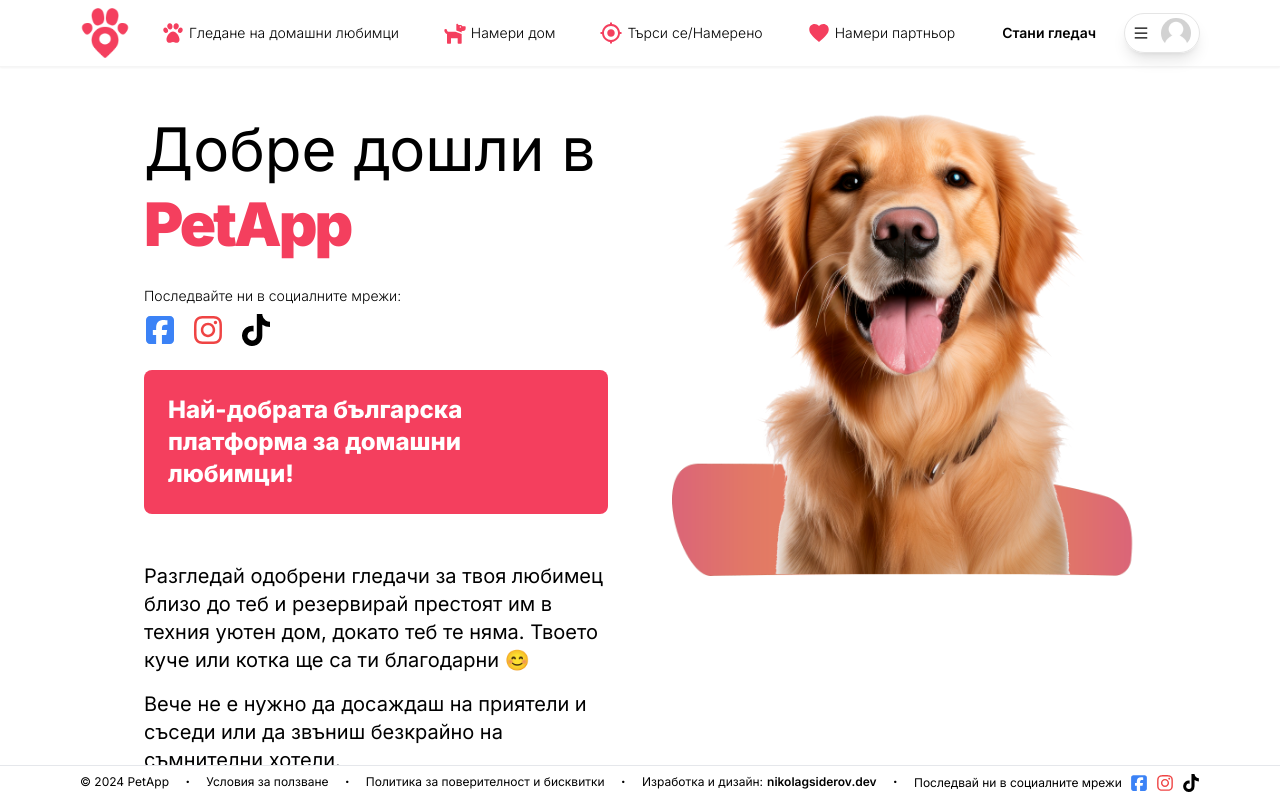
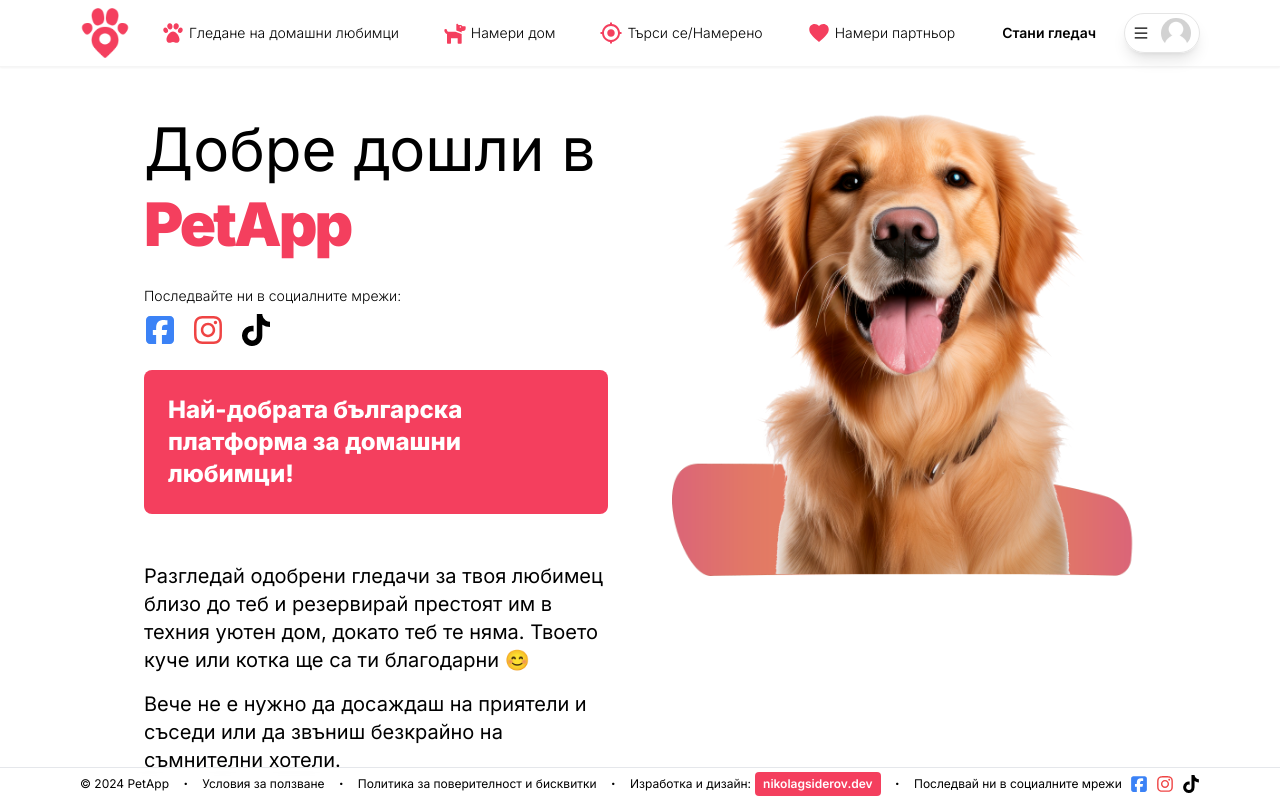
Before and after one commit to nikolagsiderov/PetApp, a Next.js app in the folder petapp/: page / in a window 1280 px wide. Shown: the top 800 px of the page. Built offline with nearby package versions, Linux system fonts and the light colour scheme; no server answers.

Commit message:
Minor UI improvements in the footer

```diff
--- a/petapp/app/components/footer/Footer.tsx
+++ b/petapp/app/components/footer/Footer.tsx
@@ -5,10 +5,10 @@
 
 const Footer = () => {
   return (
-    <div className="hidden md:block fixed bottom-0 w-full z-30 bg-white">
-      <div className="py-2 border-t-[1px]">
+    <div className="hidden md:block fixed bottom-0 w-full z-30 bg-white/20 backdrop-blur">
+      <div className="py-1 border-t-[1px]">
         <Container>
-          <div className="flex flex-row overflow-hidden justify-between items-start gap-2 md:text-xs">
+          <div className="flex flex-row overflow-hidden justify-between items-center gap-2 md:text-xs">
             <div>© 2024 PetApp</div>
             <div className="font-black">·</div>
             <div className="hover:underline cursor-pointer">
@@ -24,8 +24,8 @@
               target="blank"
               className="flex flex-row gap-1 overflow-hidden"
             >
-              <div>Изработка и дизайн: </div>
-              <div className="font-semibold">
+              <div className="mt-1">Изработка и дизайн: </div>
+              <div className="bg-rose-500 text-white font-semibold py-1 px-2 rounded">
                 nikolagsiderov.dev
               </div>
             </a>
```
